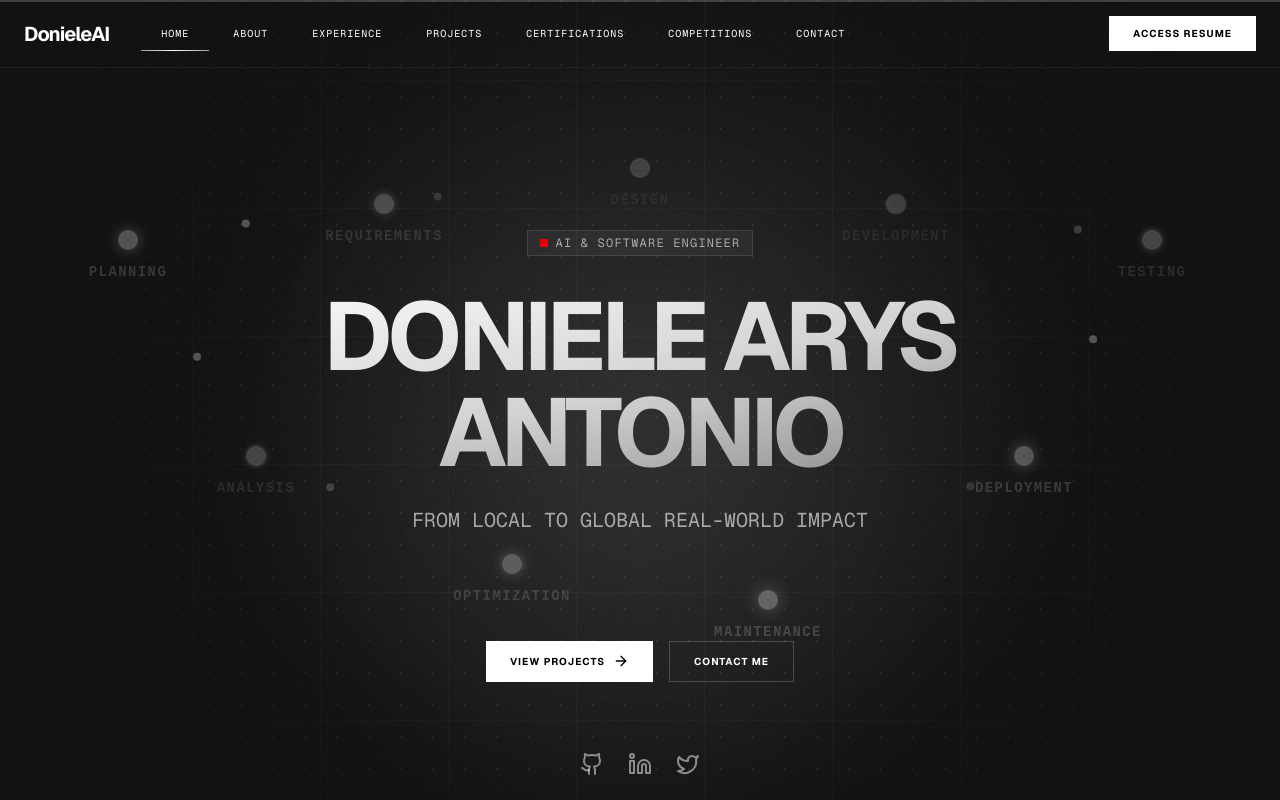
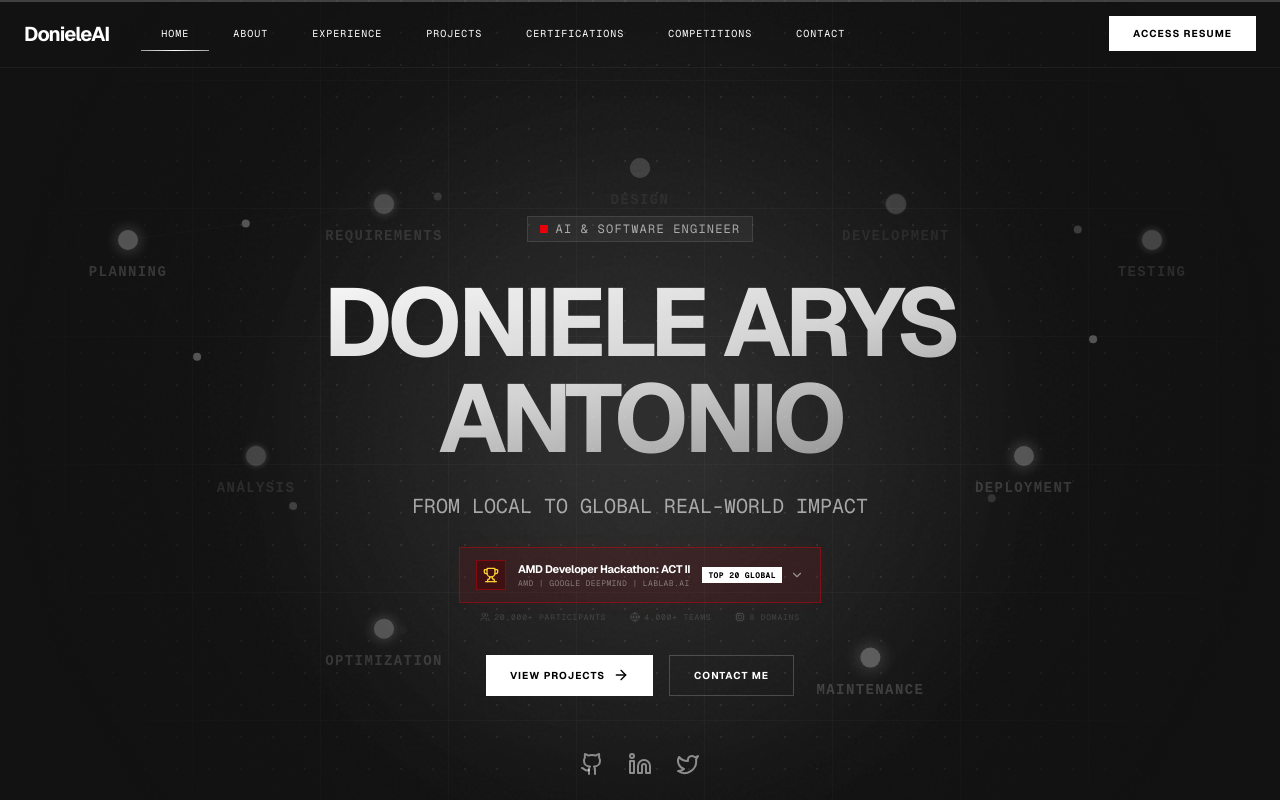
Before and after one commit to donyelqt/donielearys, a Next.js app: page / in a window 1280 px wide. Shown: the top 800 px of the page. Built offline with nearby package versions, Linux system fonts and the light colour scheme.

Commit message:
feat(hero): add achievement dropdown with detailed entries and animations

```diff
--- a/src/components/NetworkBackground.tsx
+++ b/src/components/NetworkBackground.tsx
@@ -10,8 +10,8 @@ const nodes = [
   { id: 4, x: 70, y: 15, label: 'DEVELOPMENT' },
   { id: 5, x: 90, y: 20, label: 'TESTING', special: true },
   { id: 6, x: 80, y: 50, label: 'DEPLOYMENT' },
-  { id: 7, x: 60, y: 70, label: 'MAINTENANCE', special: true },
-  { id: 8, x: 40, y: 65, label: 'OPTIMIZATION' },
+  { id: 7, x: 68, y: 78, label: 'MAINTENANCE', special: true }, // x:60
+  { id: 8, x: 30, y: 74, label: 'OPTIMIZATION' }, // x:40
   { id: 9, x: 20, y: 50, label: 'ANALYSIS' },
 ]
 
--- a/src/components/sections/Hero.tsx
+++ b/src/components/sections/Hero.tsx
@@ -1,8 +1,8 @@
 "use client"
 
-import React, { useRef, useCallback, useEffect } from 'react'
-import { motion, useReducedMotion, useMotionValue } from 'framer-motion'
-import { ArrowRight } from 'lucide-react'
+import React, { useRef, useCallback, useEffect, useState } from 'react'
+import { motion, useReducedMotion, useMotionValue, AnimatePresence } from 'framer-motion'
+import { ArrowRight, ChevronDown, Trophy, Users, Globe, Cpu } from 'lucide-react'
 import NetworkBackground from '../NetworkBackground'
 
 const GithubIcon = () => (
@@ -82,6 +82,97 @@ const MagneticButton = ({
 }
 
 
+const achievements = [
+  {
+    title: "AMD Developer Hackathon: ACT II",
+    subtitle: "AMD | Google Deepmind | lablab.ai",
+    stat: "Top 20 Global",
+    detail: "94% accuracy · 4K tokens · Solo · 8 domains",
+    highlight: true,
+  },
+  {
+    title: "AI Singapore — National AI Student Challenge",
+    subtitle: "AWS | AI Singapore",
+    stat: "1st Place PH (Peak)",
+    detail: "Top 1-3 PH League · Top 9-15 ASEAN",
+  },
+  {
+    title: "Avaron — Atlanta Tech Village",
+    subtitle: "4th Largest US Startup Hub",
+    stat: "AI Engineer",
+    detail: "Autonomous self-healing data center",
+  },
+  {
+    title: "CS Thesis — External Validation",
+    subtitle: "Former US-Based IBM Senior SWE",
+    stat: "Validated",
+    detail: "AgenticHinaing Eval Framework",
+  },
+]
+
+const AchievementDropdown = () => {
+  const [open, setOpen] = useState(false)
+  const primary = achievements[0]
+
+  return (
+    <div className="relative w-full max-w-md mx-auto mt-2">
+      <button
+        onClick={() => setOpen(!open)}
+        className="w-full flex items-center gap-3 px-4 py-3 bg-red-900/20 border border-red-600/40 hover:border-red-500/60 text-left transition-all duration-300 shadow-[0_0_20px_-6px_rgba(220,38,38,0.12)] hover:shadow-[0_0_30px_-6px_rgba(220,38,38,0.2)] group"
+      >
+        <div className="p-1.5 bg-red-950/60 border border-red-600/40 shrink-0">
+          <Trophy className="h-4 w-4 text-amber-300" />
+        </div>
+        <div className="flex-1 min-w-0">
+          <p className="text-[11px] font-bold text-white tracking-tight truncate">{primary.title}</p>
+          <p className="text-[8px] font-mono text-white/40 uppercase tracking-wider truncate">{primary.subtitle}</p>
+        </div>
+        <div className="shrink-0 flex items-center gap-2">
+          <span className="px-1.5 py-0.5 text-[8px] font-mono font-bold bg-white text-black uppercase tracking-wider">{primary.stat}</span>
+          <ChevronDown className={`h-3.5 w-3.5 text-white/50 transition-transform duration-300 ${open ? "rotate-180" : ""}`} />
+        </div>
+      </button>
+
+      <AnimatePresence>
+        {open && (
+          <motion.div
+            initial={{ opacity: 0, y: -8 }}
+            animate={{ opacity: 1, y: 0 }}
+            exit={{ opacity: 0, y: -8 }}
+            transition={{ duration: 0.2 }}
+            className="absolute inset-x-0 top-full mt-2 bg-black/90 border border-white/10 backdrop-blur-xl z-20"
+          >
+            {achievements.slice(1).map((a, i) => (
+              <div
+                key={i}
+                className={`flex items-center gap-3 px-4 py-2.5 border-b border-white/5 last:border-0 hover:bg-white/[0.03] transition-colors cursor-default ${a.highlight ? "bg-red-900/10" : ""}`}
+              >
+                <div className="p-1 bg-white/5 border border-white/10 shrink-0">
+                  <Trophy className="h-3.5 w-3.5 text-white/40" />
+                </div>
+                <div className="flex-1 min-w-0">
+                  <p className="text-[10px] font-bold text-white/80 truncate">{a.title}</p>
+                  <p className="text-[8px] font-mono text-white/30 uppercase truncate">{a.subtitle}</p>
+                </div>
+                <div className="shrink-0 text-right">
+                  <span className="block text-[8px] font-mono font-bold text-amber-400/70 uppercase">{a.stat}</span>
+                  <span className="block text-[7px] font-mono text-white/30">{a.detail}</span>
+                </div>
+              </div>
+            ))}
+          </motion.div>
+        )}
+      </AnimatePresence>
+
+      <div className="flex justify-center gap-6 mt-2 text-[8px] font-mono text-white/15 uppercase tracking-widest">
+        <span className="flex items-center gap-1"><Users className="h-2.5 w-2.5" /> 20,000+ participants</span>
+        <span className="flex items-center gap-1"><Globe className="h-2.5 w-2.5" /> 4,000+ teams</span>
+        <span className="flex items-center gap-1"><Cpu className="h-2.5 w-2.5" /> 8 domains</span>
+      </div>
+    </div>
+  )
+}
+
 export default function Hero() {
   const prefersReducedMotion = useReducedMotion()
 
@@ -116,7 +207,7 @@ export default function Hero() {
         initial={{ opacity: 0, y: 20 }}
         animate={{ opacity: 1, y: 0 }}
         transition={prefersReducedMotion ? { duration: 0 } : { duration: 0.5, delay: 0.2 }}
-        className="text-lg md:text-xl text-white/60 max-w-2xl mb-10 leading-relaxed font-mono uppercase"
+        className="text-lg md:text-xl text-white/60 max-w-2xl mb-4 leading-relaxed font-mono uppercase"
       >
         From Local to Global Real-World Impact
       </motion.p>
@@ -124,8 +215,17 @@ export default function Hero() {
       <motion.div
         initial={{ opacity: 0, y: 20 }}
         animate={{ opacity: 1, y: 0 }}
+        transition={prefersReducedMotion ? { duration: 0 } : { duration: 0.5, delay: 0.25 }}
+        className="mb-8"
+      >
+        <AchievementDropdown />
+      </motion.div>
+
+      <motion.div
+        initial={{ opacity: 0, y: 20 }}
+        animate={{ opacity: 1, y: 0 }}
         transition={prefersReducedMotion ? { duration: 0 } : { duration: 0.5, delay: 0.3 }}
-        className="flex flex-wrap justify-center gap-4 mt-16"
+        className="flex flex-wrap justify-center gap-4"
       >
         <MagneticButton
           onClick={() => document.getElementById('projects')?.scrollIntoView({ behavior: 'smooth' })}
@@ -140,9 +240,9 @@ export default function Hero() {
         >
           Contact Me
         </MagneticButton>
-      </motion.div>
+</motion.div>
 
-<motion.div
+      <motion.div
         initial={{ opacity: 0 }}
         animate={{ opacity: 1 }}
         transition={{ duration: 1, delay: 0.5 }}
```
